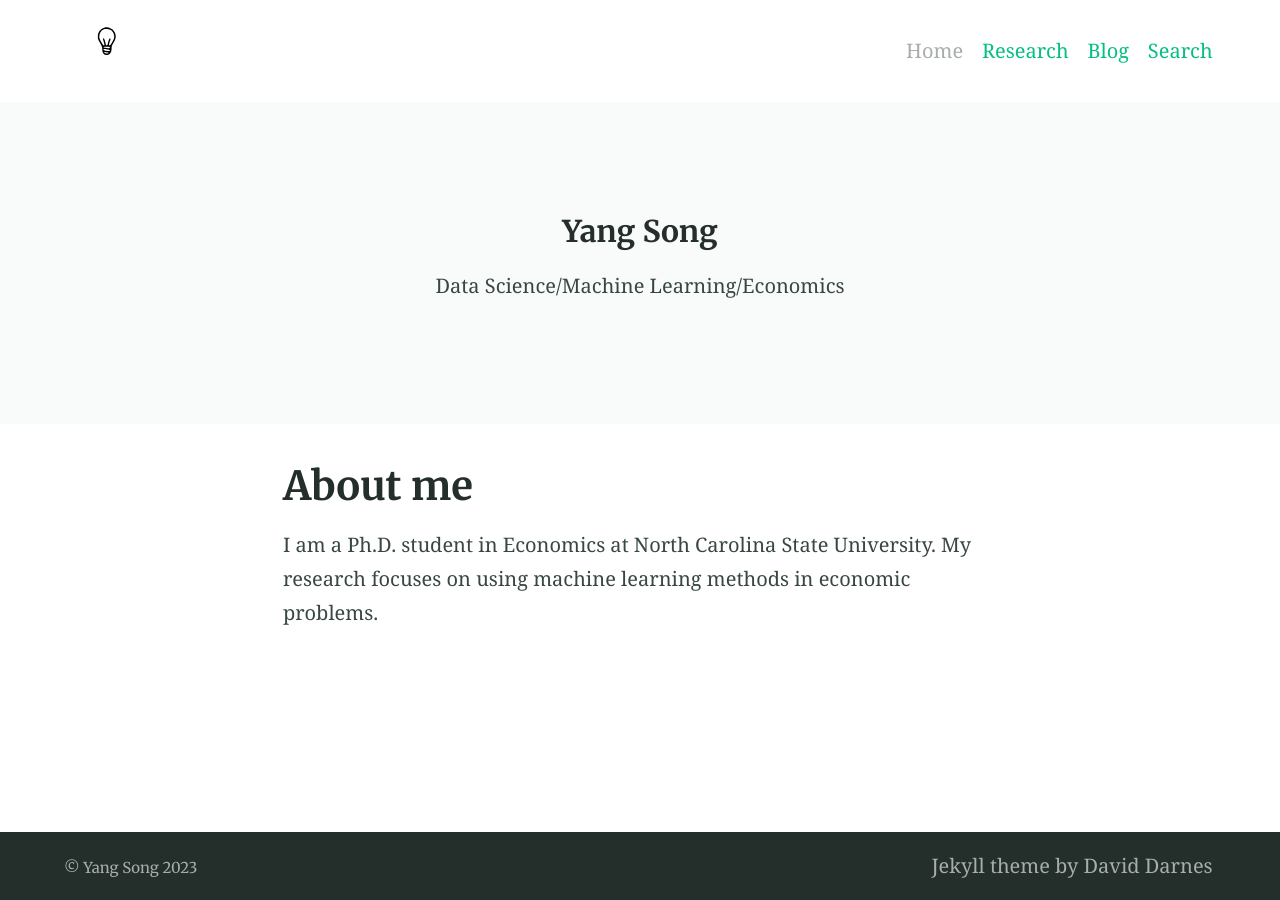
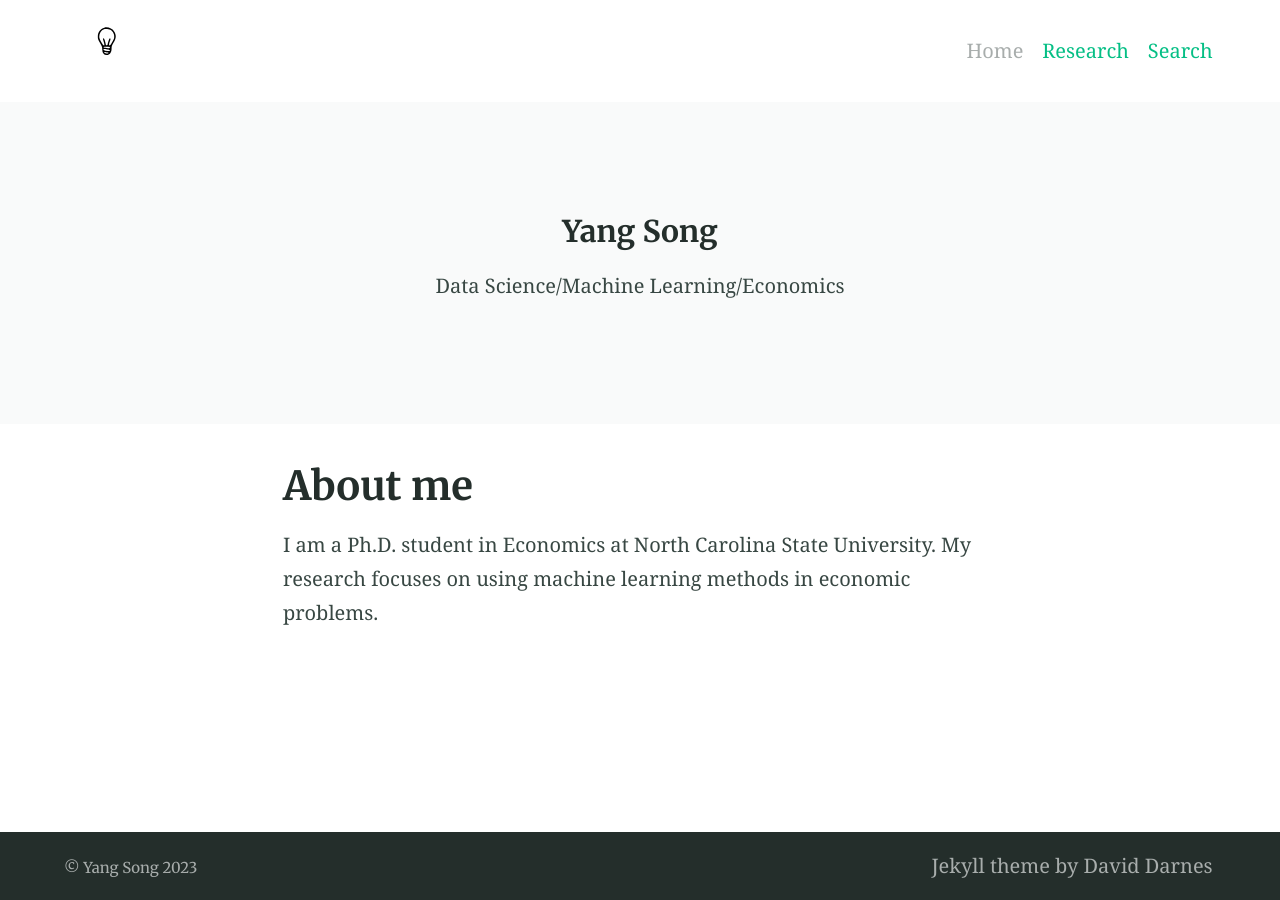
Before and after one commit to ysong126/ysong126.github.io, a Jekyll site: the page built from index.md, in a window 1280 px wide. Built offline with Jekyll 4.4.1, drawn with Linux system fonts in a browser that asks for light colours.

Commit message:
Update _config.yml

```diff
--- a/_config.yml
+++ b/_config.yml
@@ -126,9 +126,7 @@ navigation_header:
 - title: Research
   url: /research/
 #- title: Blog
-#  url: /blog/
-- title: Blog
-  url: /categories/
+#  url: /categories/
 - title: Search
   url: /search/
 
```
